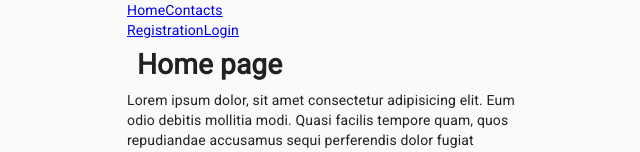
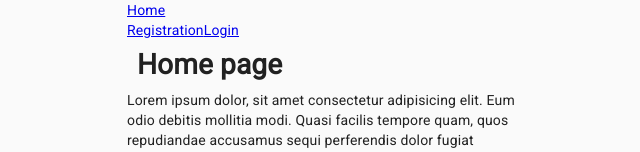
Before and after one commit to luminousnow/goit-react-hw-08-phonebook, a React (Create React App) app: page / in a window 1280 px wide. Shown: the top 152 px of the page, without its empty margins (315-955 px from the left). Built offline with nearby package versions, Linux system fonts and the light colour scheme.

Commit message:
додає умову для відображення Компоненту Контакти по умові

```diff
--- a/src/components/Navigation/Navigation.jsx
+++ b/src/components/Navigation/Navigation.jsx
@@ -1,10 +1,13 @@
 import { NavLink } from 'react-router-dom';
+import { useSelector } from 'react-redux';
+import { getIsLoggedIn } from '../../redux/auth/authSelectors';
 
 const Navigation = params => {
+  const isLoggedIn = useSelector(getIsLoggedIn);
   return (
     <nav>
       <NavLink to="/">Home</NavLink>
-      <NavLink to="/contacts">Contacts</NavLink>
+      {isLoggedIn && <NavLink to="/contacts">Contacts</NavLink>}
     </nav>
   );
 };
```
